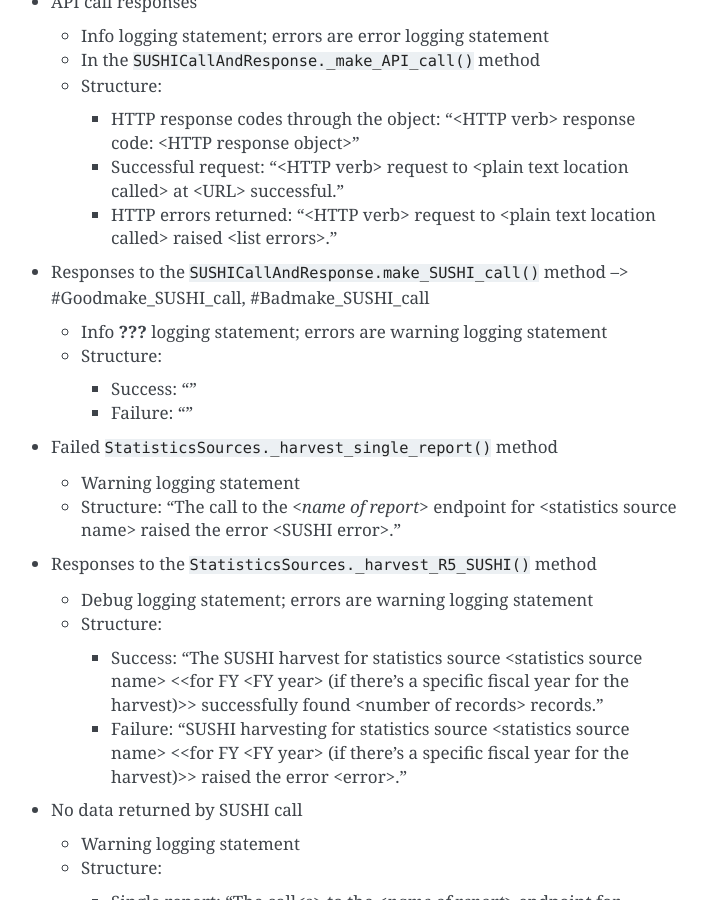
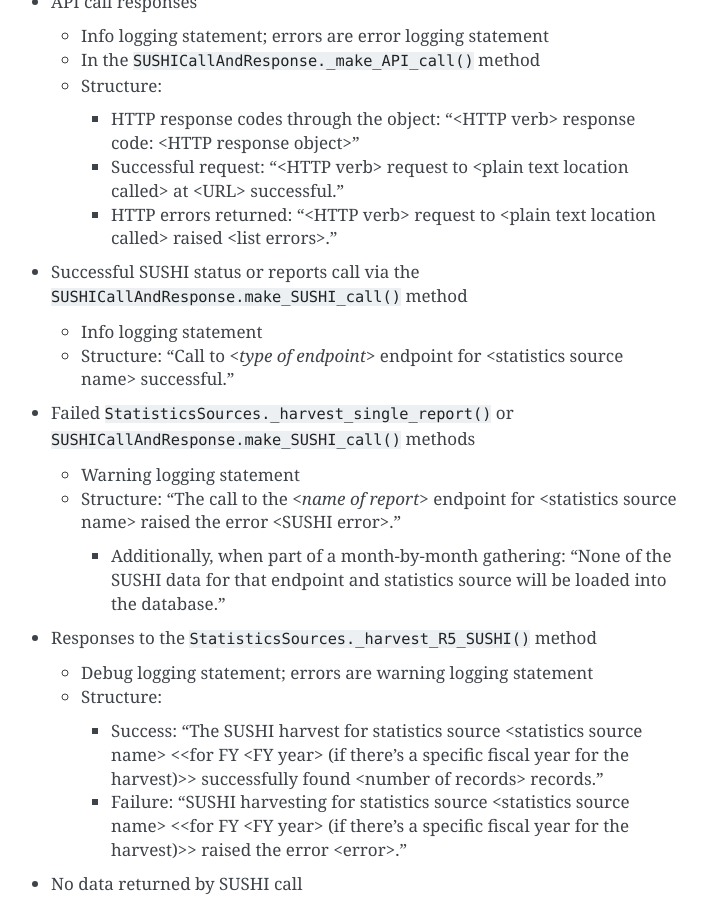
Before and after one commit to ereiskind/nolcat, a Sphinx documentation site: the page built from docs/source/code_style_guide.rst, in a window 1280 px wide and 900 px high, scrolled down 1891 px. Shown: the whole window, without its empty margins (399-1106 px from the left). Built offline with Sphinx 7.4.7, drawn with Linux system fonts in a browser that asks for light colours.

Commit message:
Update `make_SUSHI_call()` logging statements

```diff
--- a/docs/source/code_style_guide.rst
+++ b/docs/source/code_style_guide.rst
@@ -76,18 +76,17 @@ SUSHI Calls
     * Successful request: "<HTTP verb> request to <plain text location called> at <URL> successful."
     * HTTP errors returned: "<HTTP verb> request to <plain text location called> raised <list errors>."
 
-* Responses to the ``SUSHICallAndResponse.make_SUSHI_call()`` method --> #Goodmake_SUSHI_call, #Badmake_SUSHI_call
+* Successful SUSHI status or reports call via the ``SUSHICallAndResponse.make_SUSHI_call()`` method
 
-  * Info **???** logging statement; errors are warning logging statement
-  * Structure:
+  * Info logging statement
+  * Structure: "Call to `<type of endpoint>` endpoint for <statistics source name> successful."
 
-    * Success: ""
-    * Failure: ""
-
-* Failed ``StatisticsSources._harvest_single_report()`` method
+* Failed ``StatisticsSources._harvest_single_report()`` or ``SUSHICallAndResponse.make_SUSHI_call()`` methods
 
   * Warning logging statement
   * Structure: "The call to the `<name of report>` endpoint for <statistics source name> raised the error <SUSHI error>."
+
+    * Additionally, when part of a month-by-month gathering: "None of the SUSHI data for that endpoint and statistics source will be loaded into the database."
 
 * Responses to the ``StatisticsSources._harvest_R5_SUSHI()`` method
 
```
Also changed, not shown: 2 other files.
